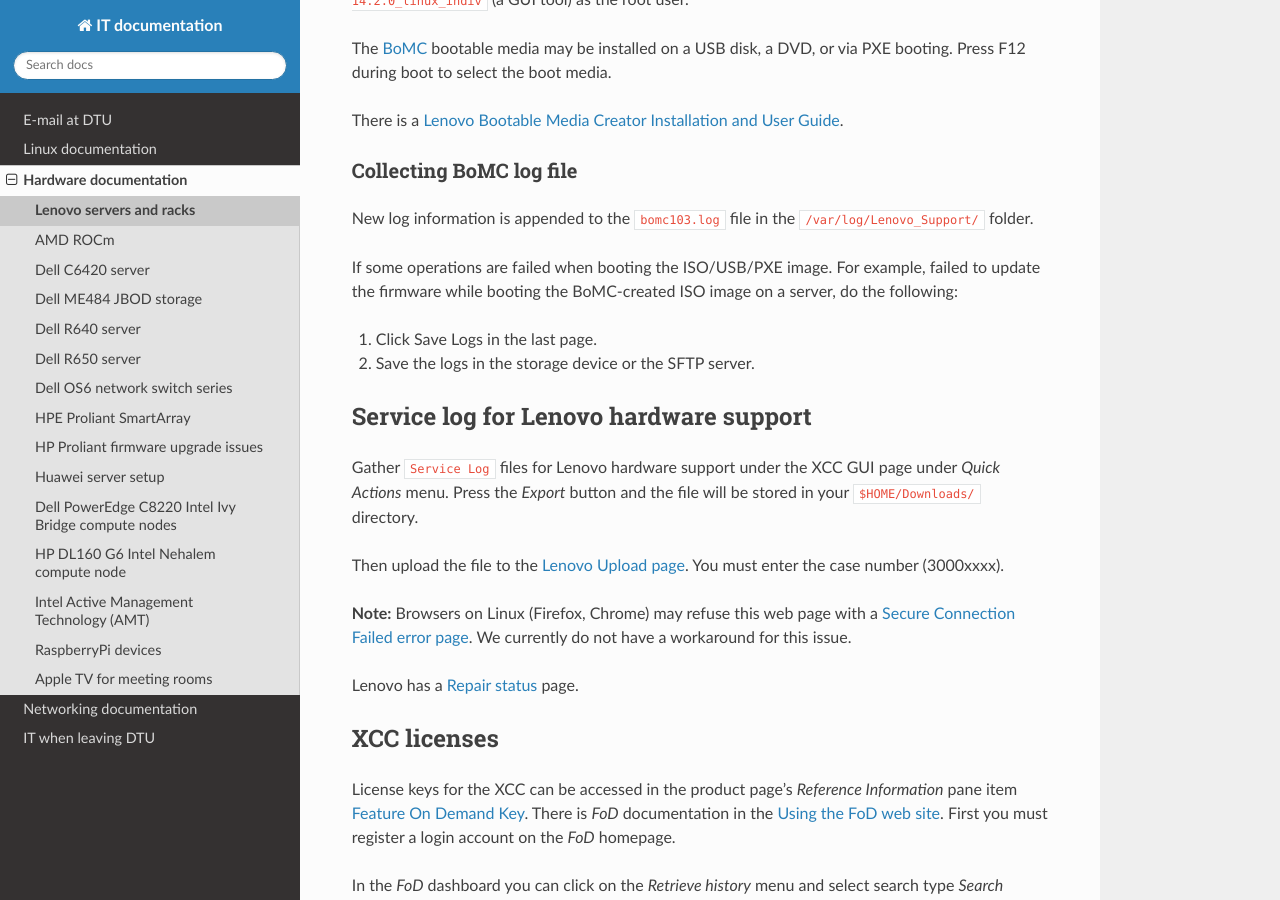
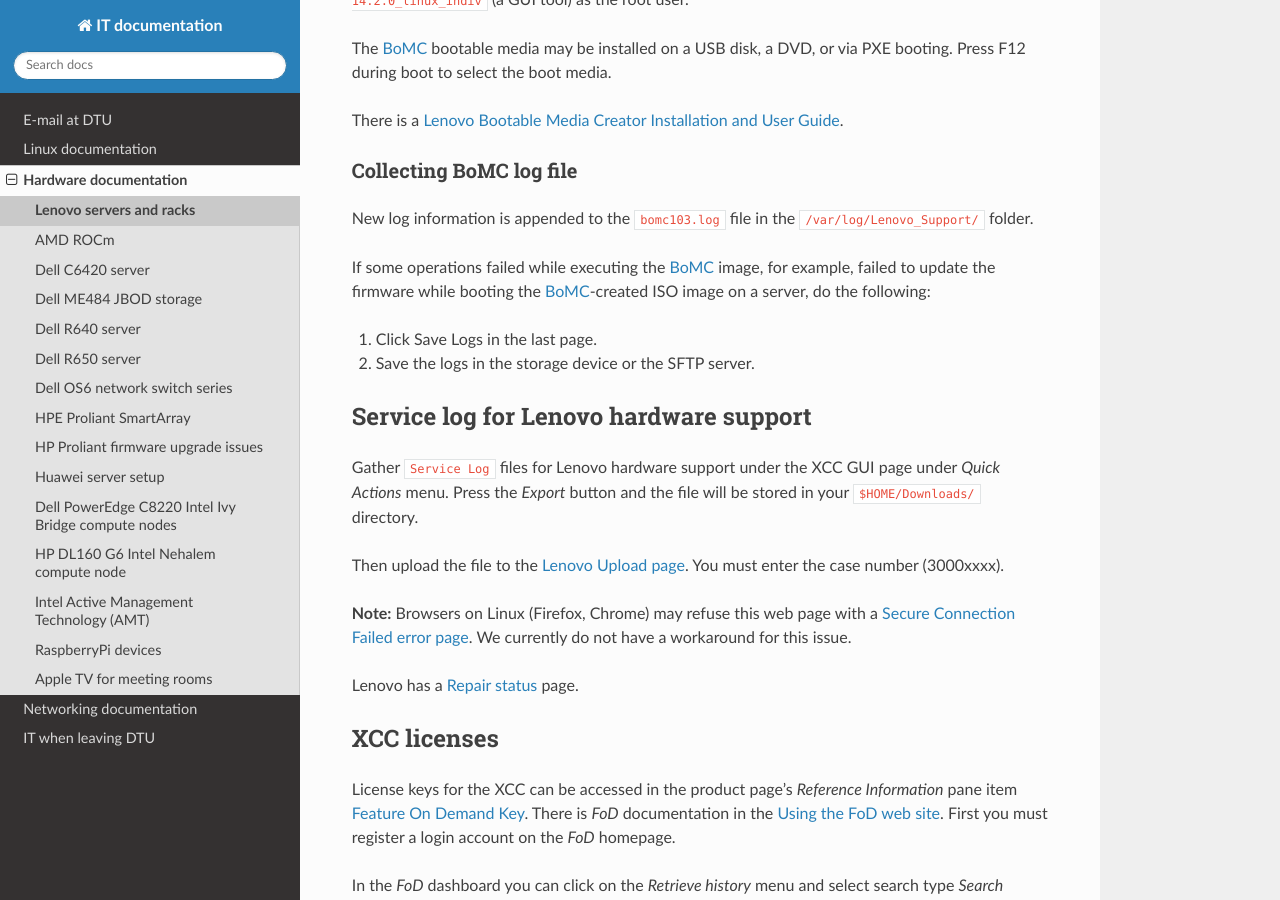
Before and after one commit to OleHolmNielsen/ITwiki, a Sphinx documentation site: the page built from docs/Lenovo_XClarity_BMC.rst, in a window 1280 px wide and 900 px high, scrolled down 945 px. Built offline with Sphinx 7.4.7 and the Read the Docs theme 3.1.0, drawn with Linux system fonts in a browser that asks for light colours.

Commit message:
Minor edit

```diff
--- a/docs/Lenovo_XClarity_BMC.rst
+++ b/docs/Lenovo_XClarity_BMC.rst
@@ -40,8 +40,9 @@
 
 New log information is appended to the ``bomc103.log`` file in the ``/var/log/Lenovo_Support/`` folder.
 
-If some operations are failed when booting the ISO/USB/PXE image. For example, failed to update the
-firmware while booting the BoMC-created ISO image on a server, do the following:
+If some operations failed while executing the BoMC_ image, for example,
+failed to update the firmware while booting the BoMC_-created ISO image on a server,
+do the following:
 
 1. Click Save Logs in the last page.
 2. Save the logs in the storage device or the SFTP server.
```
